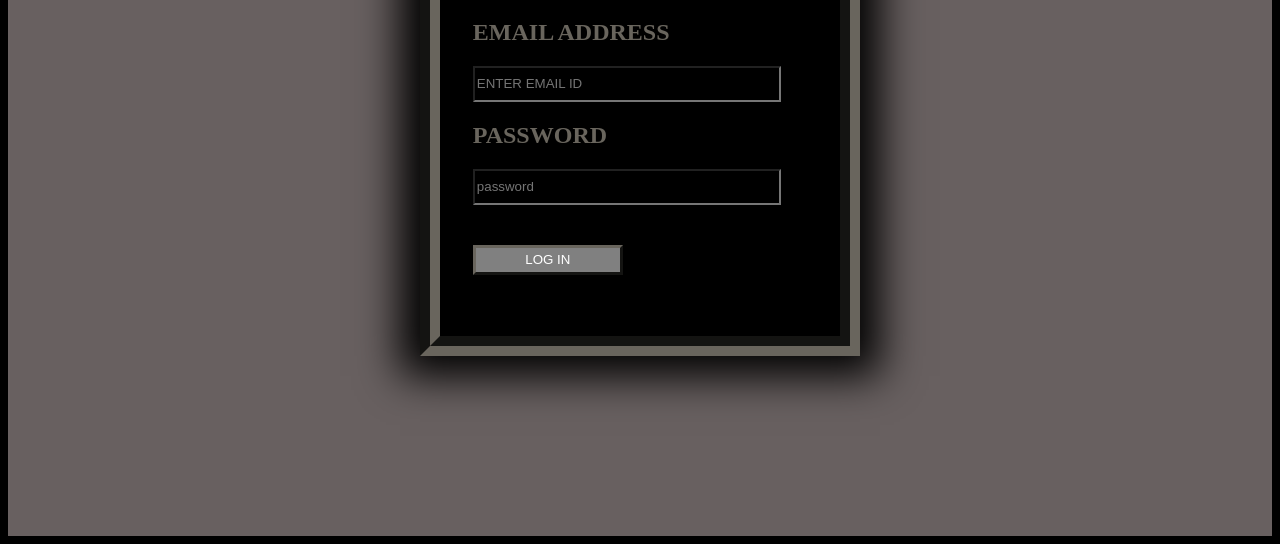
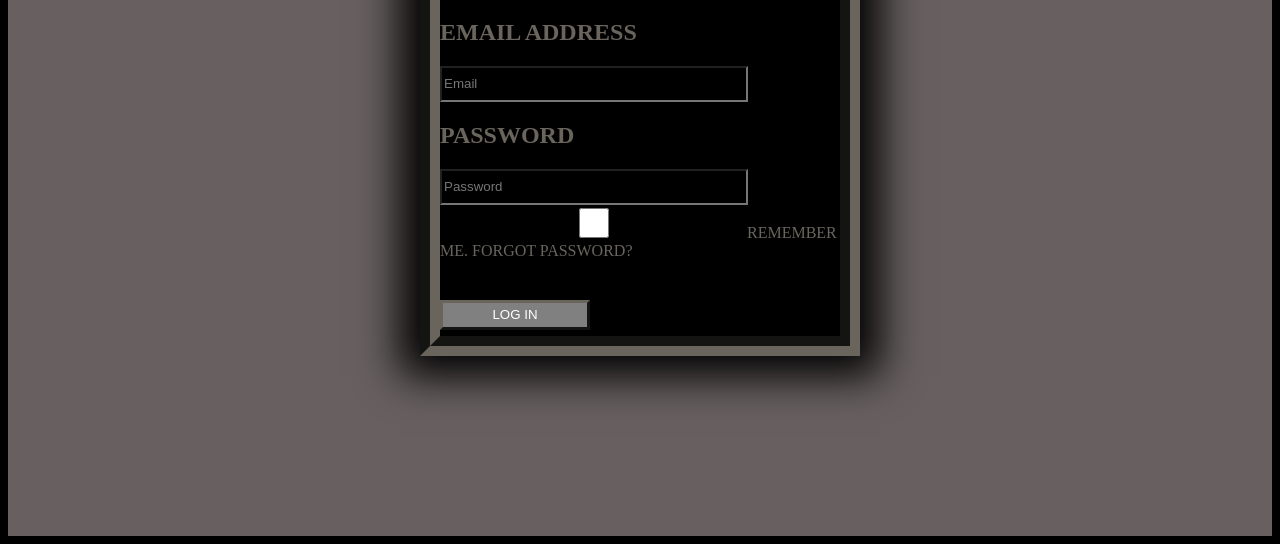
Before and after one commit to Binamin-hussein100/STUDENT-ASSISTANT, a plain HTML site: page index.html in a window 1280 px wide. Shown: the part 272-816 px from the top of the page. Drawn offline with Linux system fonts and the light colour scheme.

Commit message:
made corrections to the html page

```diff
--- a/index.html
+++ b/index.html
@@ -14,10 +14,10 @@
                     <h1><strong>STUDENT-ASSISTANT</strong></h1>
                     <form>
                         <h2><strong>EMAIL ADDRESS</strong></h2>
-                        <input type="email" class="input-box" placeholder="ENTER EMAIL ID"><br>
+                        <input type="email" class="input-box" placeholder="Email"><br>
                         <h2>PASSWORD</h2>
-                        <input type="password" class="input-box" placeholder="password"><br>
-                        <!-- <input type="checkbox"><P>REMEMBER ME</P> -->
+                        <input type="password" class="input-box" placeholder="Password"><br>
+                        <input id="check" type="checkbox">REMEMBER ME. FORGOT PASSWORD?<br>
                         <button class="btn">LOG IN</button>
                     </form>
                 </div>
```
